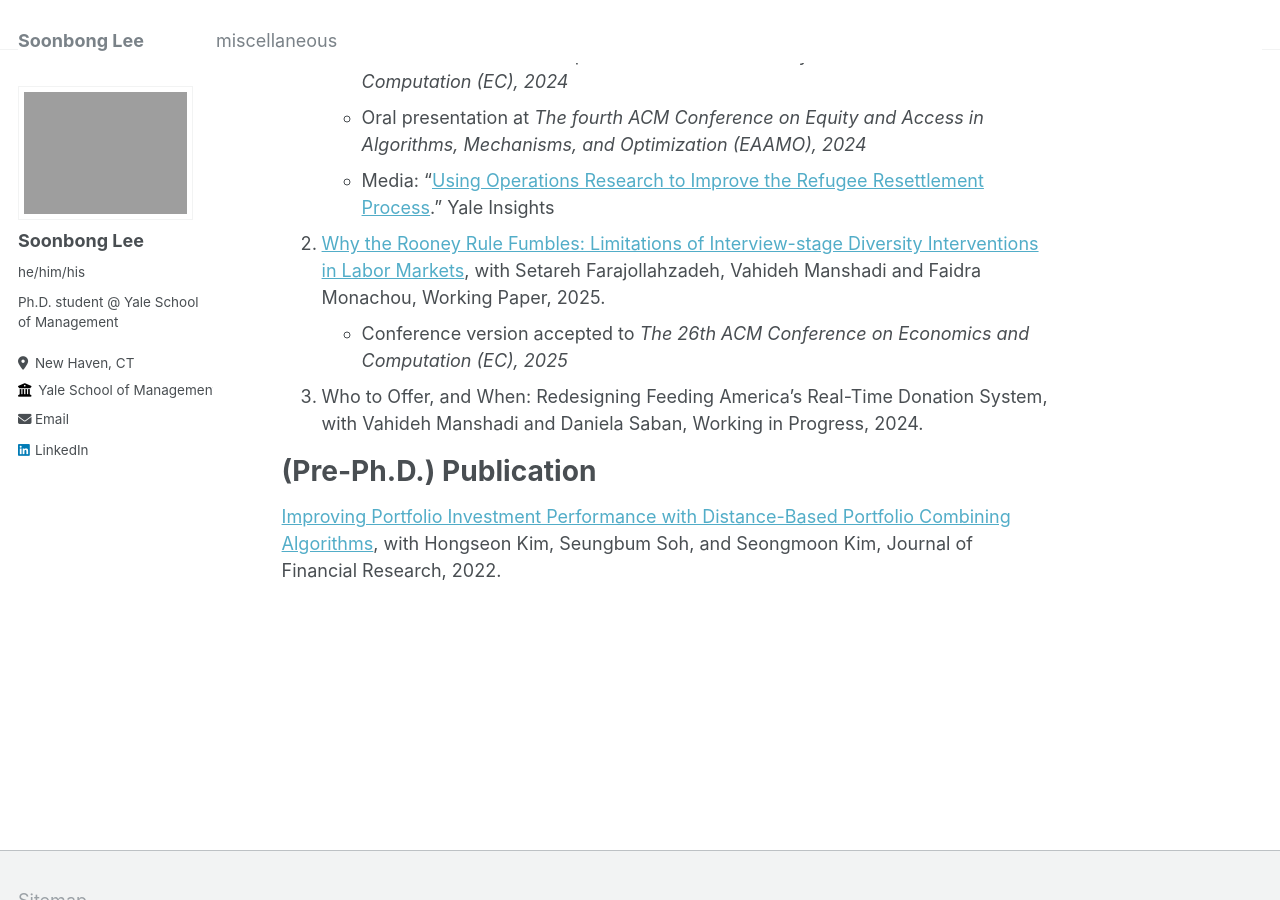
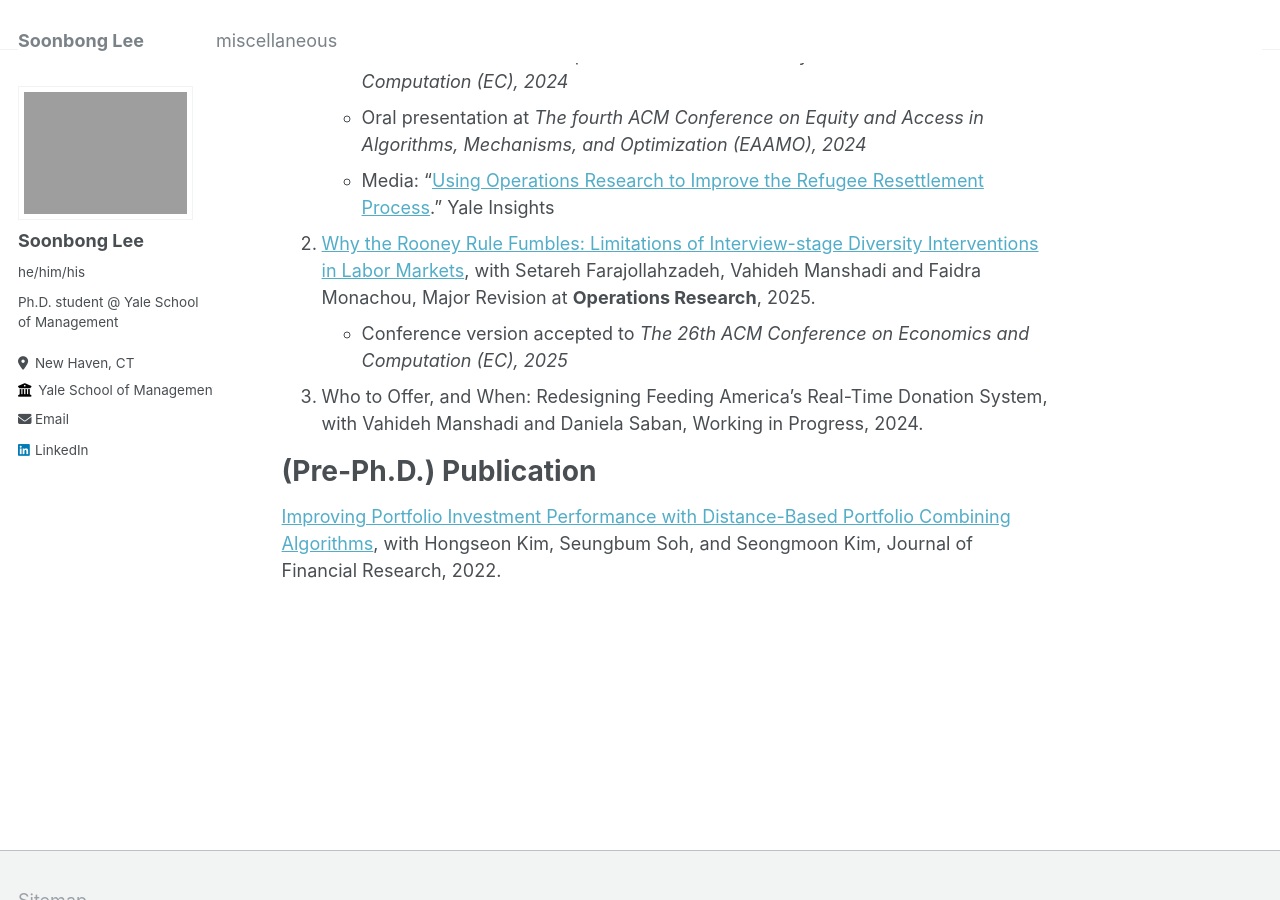
Before and after one commit to soonbong-lee/soonbong-lee.github.io, a Jekyll site: the page built from _pages/about.md, in a window 1280 px wide and 900 px high, scrolled down 534 px. Built offline with Jekyll 4.4.1, drawn with Linux system fonts in a browser that asks for light colours.

Commit message:
Update about.md

```diff
--- a/_pages/about.md
+++ b/_pages/about.md
@@ -21,7 +21,7 @@ Working Paper/In Progress
 - Oral presentation at *The fourth ACM Conference on Equity and Access in Algorithms, Mechanisms, and Optimization (EAAMO), 2024*
 - Media: "[Using Operations Research to Improve the Refugee Resettlement Process](https://insights.som.yale.edu/insights/using-operations-research-to-improve-the-refugee-resettlement-process)." Yale Insights
 
-2. [Why the Rooney Rule Fumbles: Limitations of Interview-stage Diversity Interventions in Labor Markets](https://papers.ssrn.com/sol3/papers.cfm?abstract_id=5179386), with Setareh Farajollahzadeh, Vahideh Manshadi and Faidra Monachou, Working Paper, 2025.
+2. [Why the Rooney Rule Fumbles: Limitations of Interview-stage Diversity Interventions in Labor Markets](https://papers.ssrn.com/sol3/papers.cfm?abstract_id=5179386), with Setareh Farajollahzadeh, Vahideh Manshadi and Faidra Monachou, Major Revision at **Operations Research**, 2025.
 - Conference version accepted to *The 26th ACM Conference on Economics and Computation (EC), 2025*
 
 4. Who to Offer, and When: Redesigning Feeding America’s Real-Time Donation System, with Vahideh Manshadi and Daniela Saban, Working in Progress, 2024.
```
